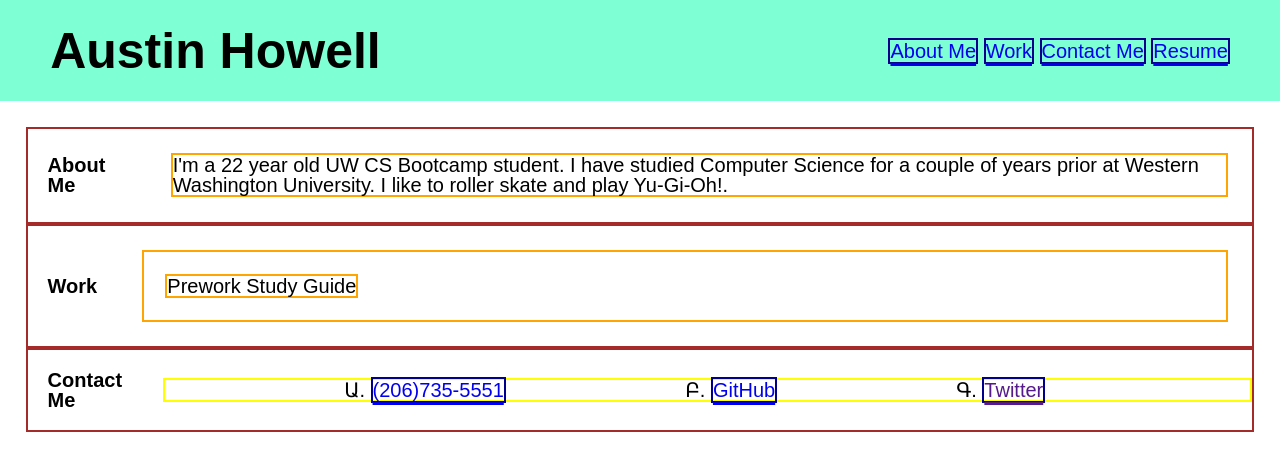
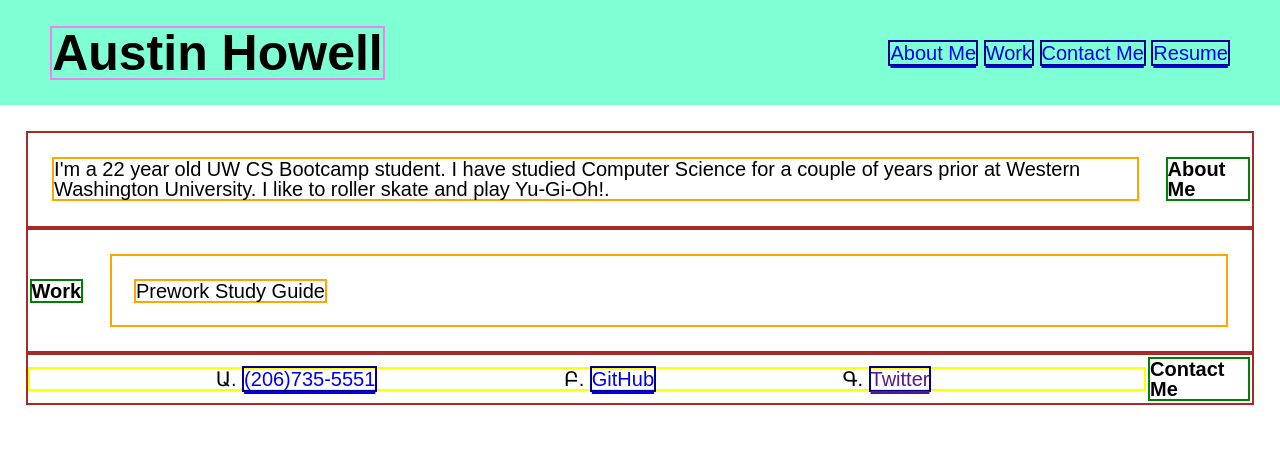
Before and after one commit to Austinfr/Aus-Chal-2-Portfolio, a plain HTML site: page index.html in a window 1280 px wide. Drawn offline with Linux system fonts and the light colour scheme.

Commit message:
Added more borders to visually see elements and changed the section headings to alternate from side to side

```diff
--- a/assets/style.css
+++ b/assets/style.css
@@ -13,6 +13,7 @@ header{
 }
 
 header h1{
+    border:2px solid violet;
     margin-left: 2%;
     font-size:250%;
     text-align: end;
@@ -43,14 +44,19 @@ main{
 
 main section{
     display: flex;
-    flex-flow: row;
+    flex-flow: row-reverse;
     border: 2px brown solid;
     align-items: center;
 }
 
+main section:nth-child(even){
+    flex-flow:row;
+}
+
 section h2{
-    margin:20px;
-
+    border: 2px solid green;
+    margin:2px;
+    width: fit-content;
 }
 
 section div{
@@ -63,6 +69,7 @@ section div{
     width: fit-content;
 }
 
+/* Styling for the list of contacts that I list */
 section ul{
     list-style:armenian;
     display:flex;
```
